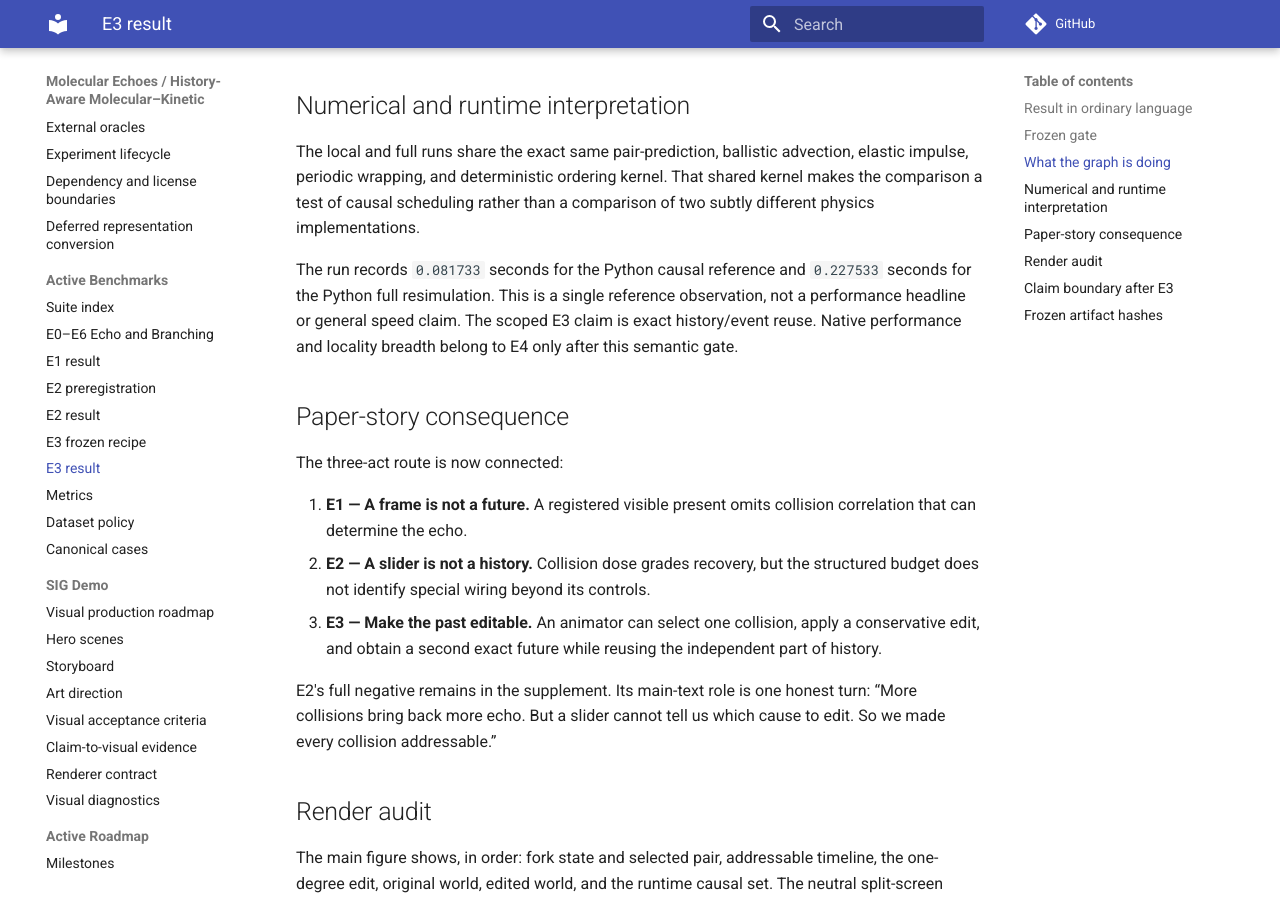
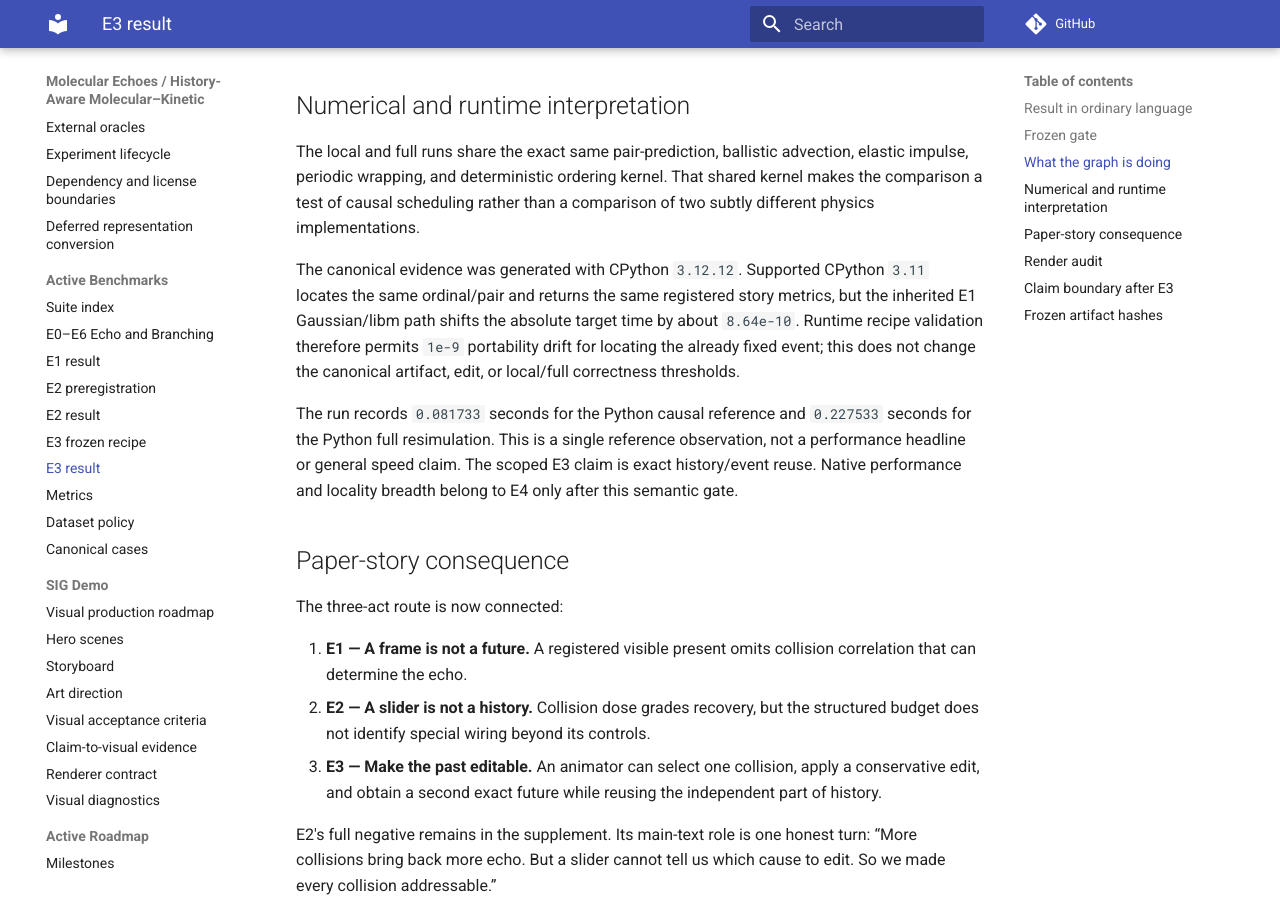
Before and after one commit to jandan138/history-aware-molecular-kinetic, an MkDocs documentation site: the page built from docs/benchmarks/molecular-time-machine-e3-result.md, in a window 1280 px wide and 900 px high, scrolled down 1919 px. Built offline with MkDocs 1.6.1 and Material for MkDocs 9.7.7, drawn with Linux system fonts in a browser that asks for light colours; comment, search, counter and statistics services are not loaded.

Commit message:
fix(e3): support portable event-time lookup

```diff
--- a/docs/benchmarks/molecular-time-machine-e3-result.md
+++ b/docs/benchmarks/molecular-time-machine-e3-result.md
@@ -72,6 +72,13 @@ The local and full runs share the exact same pair-prediction, ballistic advectio
 elastic impulse, periodic wrapping, and deterministic ordering kernel. That shared
 kernel makes the comparison a test of causal scheduling rather than a comparison of
 two subtly different physics implementations.
+
+The canonical evidence was generated with CPython `3.12.12`. Supported CPython
+`3.11` locates the same ordinal/pair and returns the same registered story metrics,
+but the inherited E1 Gaussian/libm path shifts the absolute target time by about
+`8.64e-10`. Runtime recipe validation therefore permits `1e-9` portability drift
+for locating the already fixed event; this does not change the canonical artifact,
+edit, or local/full correctness thresholds.
 
 The run records `0.081733` seconds for the Python causal reference and `0.227533`
 seconds for the Python full resimulation. This is a single reference observation,
```
Also changed, not shown: CHANGELOG.md (+4 -0 lines), 2 other files.
